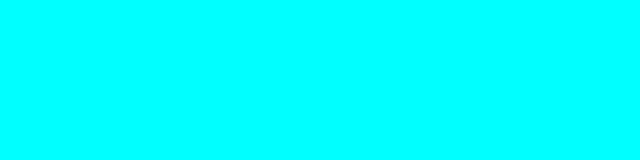
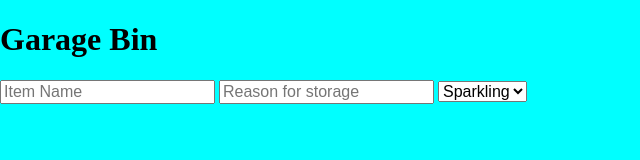
Before and after one commit to Mickyfen17/garage-bin, a website: page public/index.html in a window 1280 px wide. Shown: the whole page, without its empty margins (0-640 px from the left). Drawn offline with nearby package versions, Linux system fonts and the light colour scheme.

Commit message:
add baisic form to add new items

```diff
--- a/public/index.html
+++ b/public/index.html
@@ -3,19 +3,29 @@
   <head>
     <title>Garage Bin</title>
     <meta name="viewport" content="width=device-width, initial-scale=1, user-scalable=yes">
+    <link rel="stylesheet" type="text/css" href="./styles/main.css">
     <link rel="stylesheet" type="text/css" href="./styles/normalize.css">
-    <link rel="stylesheet" type="text/css" href="./styles/main.css">
   </head>
   <body>
+    <h1 id="main-title">Garage Bin</h1>
+    <section id="garage">
 
-
-
-
+    </section>
+    <section class="add-item">
+      <input type="text" placeholder="Item Name"/>
+      <input type="text" placeholder="Reason for storage"/>
+      <select name="Cleanliness">
+        <option value="Sparkling">Sparkling</option>
+        <option value="Dusty">Dusty</option>
+        <option value="Rancid">Rancid</option>
+      </select>
+    </section>
 
     <script
       src="https://code.jquery.com/jquery-3.2.1.min.js"
       integrity="sha256-hwg4gsxgFZhOsEEamdOYGBf13FyQuiTwlAQgxVSNgt4="
       crossorigin="anonymous">
     </script>
+    <script src="./lib/app.js"></script>
   </body>
 </html>
```
